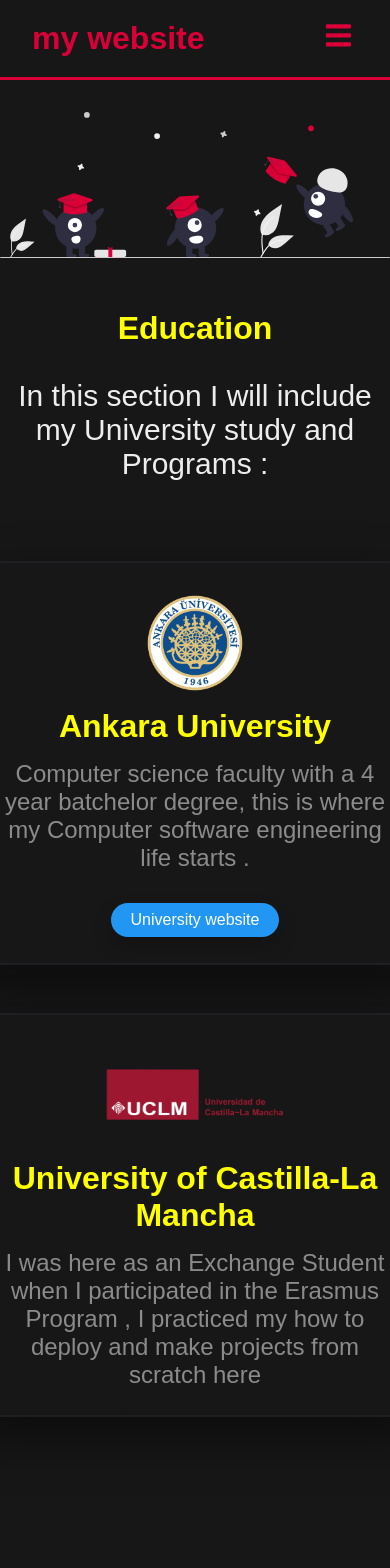
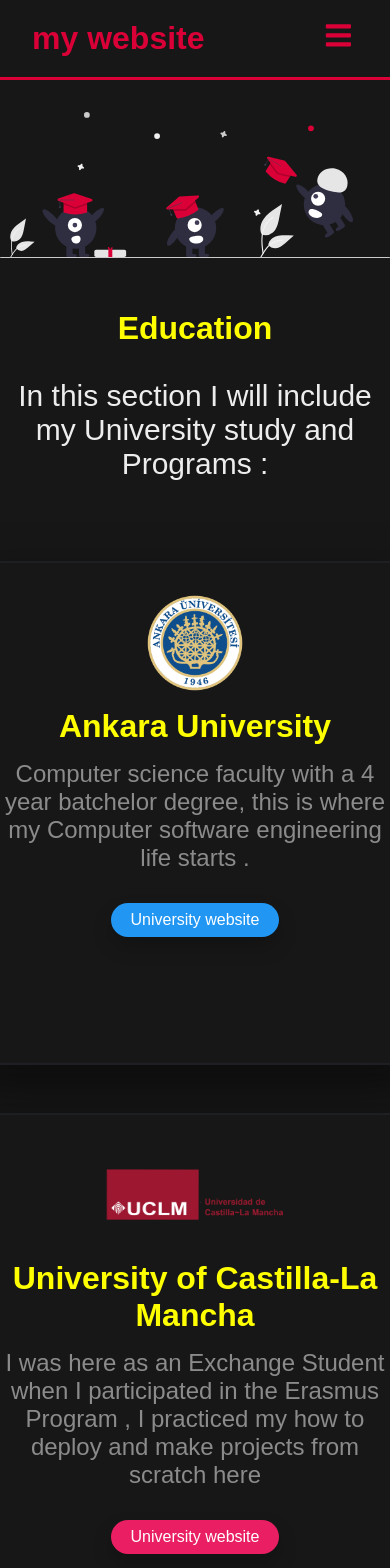
Before and after one commit to CaptainJow/Portfolio-2, a React (Create React App) app: page /Education in a window 390 px wide. Shown: the top 1568 px of the page. Built offline with nearby package versions, Linux system fonts and the light colour scheme; a web font is replaced by a local one.

Commit message:
Update parts.css

```diff
--- a/src/components/Education/parts.css
+++ b/src/components/Education/parts.css
@@ -104,16 +104,6 @@
     width: auto;
 }
 
-.text-uni{
-    text-align: left;
-    background-color: lightblue;
-    color: black;
-    margin-top: 10px;
-    width: 100%;
-    height: 150px;
-}
-
-
 .uni-one{background-image: url('./ank_logo.png');
 }
 .uni-2{background-image: url('./UCLM-Logo\ \(1\).png');
@@ -123,3 +113,22 @@
 .button-uni:hover{
     color : var(--LightPink)
 }
+
+@media only screen and ( max-width: 768px){
+  .container-cards .card .box .content{
+    height: 500px;
+    width: auto;
+  }
+  .container-cards .card .box {
+    width: auto;
+  }
+  .container-cards .card .box::before{
+    content: '';
+    top: 0;
+    left: 0;
+    width: auto;
+    height: auto;
+    background: rgba(255,255,255,0.05);
+    pointer-events: none;
+  }
+}
```
